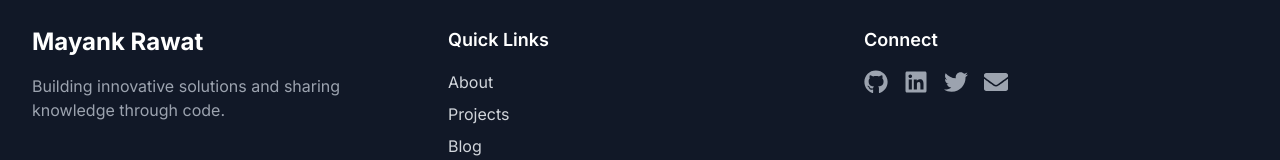
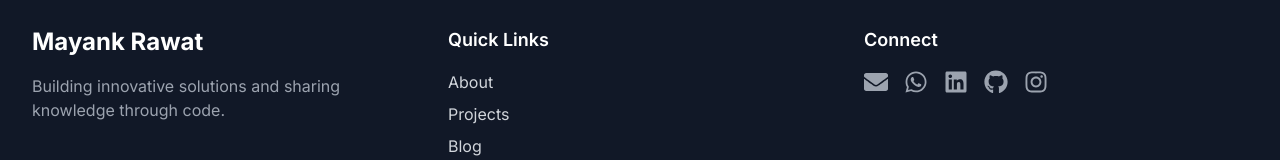
Before and after one commit to legen12345dairy/myPortfolio, a React (Vite) app: page / in a window 1280 px wide. Shown: the part 5120-5280 px from the top of the page. Built offline with nearby package versions, Linux system fonts and the light colour scheme; no server answers.

Commit message:
Update footer: Remove Twitter, Add Gmail, Instagram, WhatsApp, LinkedIn, GitHub links

```diff
--- a/src/components/Layout/Footer.jsx
+++ b/src/components/Layout/Footer.jsx
@@ -1,15 +1,38 @@
 import React from 'react'
-import { FaGithub, FaLinkedin, FaTwitter, FaEnvelope } from 'react-icons/fa'
+import { FaGithub, FaLinkedin, FaEnvelope, FaInstagram, FaWhatsapp } from 'react-icons/fa'
+import { usePortfolioData } from '../../hooks/usePortfolioData'
 
 const Footer = () => {
   const currentYear = new Date().getFullYear()
+  const { data: contactData } = usePortfolioData('contact')
 
   const socialLinks = [
-    { icon: FaGithub, url: 'https://github.com/yourusername', label: 'GitHub' },
-    { icon: FaLinkedin, url: 'https://linkedin.com/in/yourusername', label: 'LinkedIn' },
-    { icon: FaTwitter, url: 'https://twitter.com/yourusername', label: 'Twitter' },
-    { icon: FaEnvelope, url: 'mailto:your.email@example.com', label: 'Email' },
-  ]
+    {
+      icon: FaEnvelope,
+      url: contactData?.email ? `mailto:${contactData.email}` : 'mailto:rawat.mayank1234@gmail.com',
+      label: 'Email'
+    },
+    {
+      icon: FaWhatsapp,
+      url: contactData?.whatsapp_url || 'https://wa.me/919643764341',
+      label: 'WhatsApp'
+    },
+    {
+      icon: FaLinkedin,
+      url: contactData?.linkedin_url || 'https://www.linkedin.com/in/mayank-rawat-0585a010b/',
+      label: 'LinkedIn'
+    },
+    {
+      icon: FaGithub,
+      url: contactData?.github_url || 'https://github.com/legen12345dairy',
+      label: 'GitHub'
+    },
+    {
+      icon: FaInstagram,
+      url: contactData?.instagram_url || 'https://www.instagram.com/_mayank_rawat',
+      label: 'Instagram'
+    },
+  ].filter(link => link.url) // Filter out any empty URLs
 
   return (
     <footer className="bg-gray-900 text-gray-300">
```
